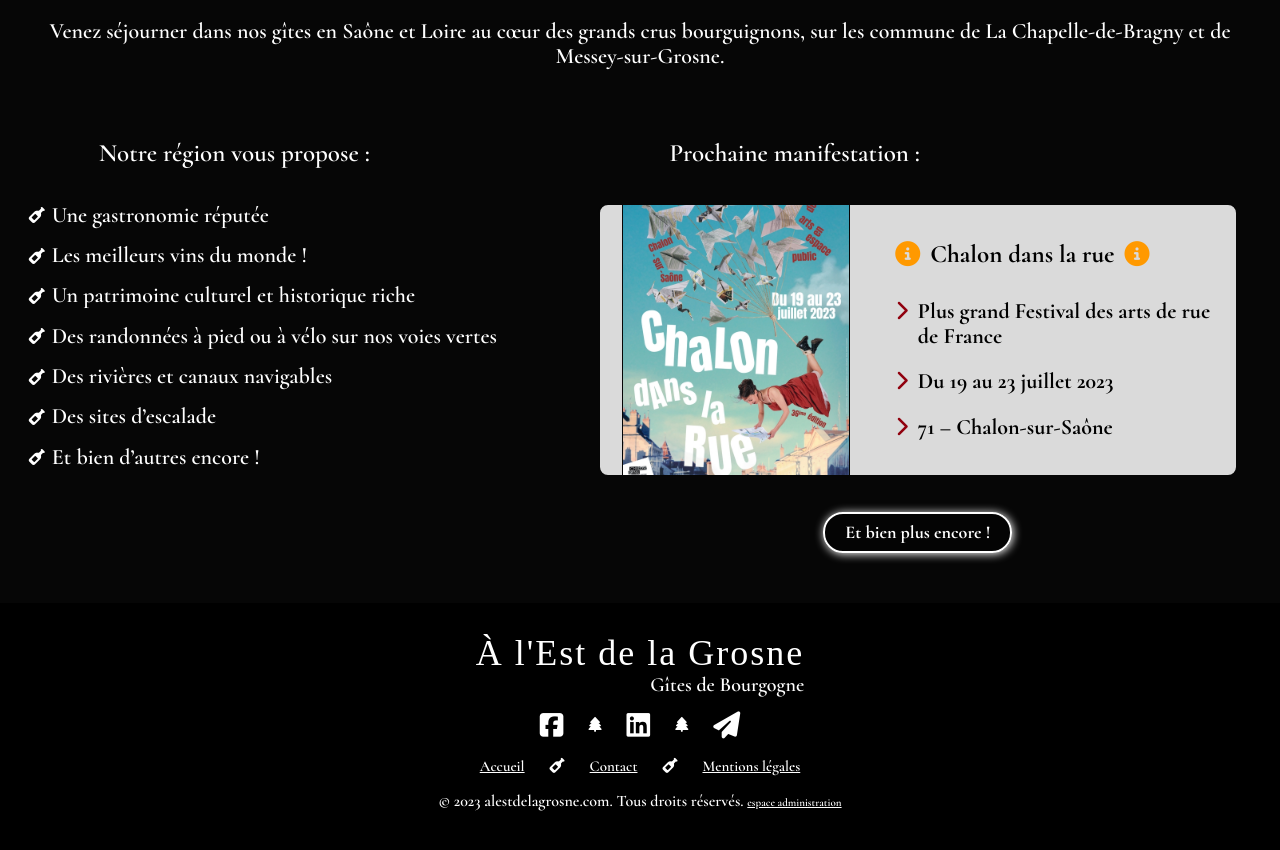
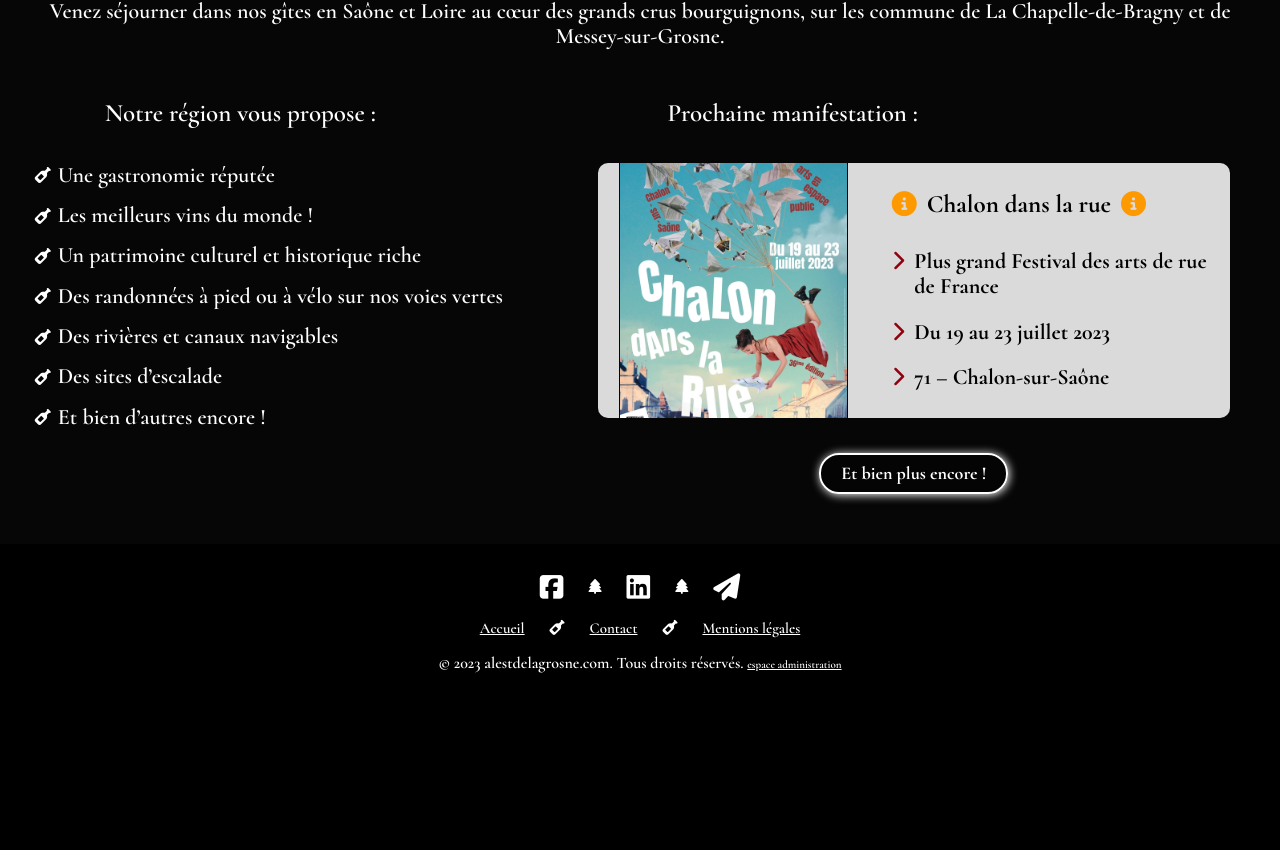
Before and after one commit to EryanGauvrit/alestdelagrosne, a React (Create React App) app: page / in a window 1280 px wide. Shown: the part 914-1764 px from the top of the page. After the commit the page ends 1706 px from the top, so only its background shows below. Built offline with nearby package versions, Linux system fonts and the light colour scheme; a web font is replaced by a local one.

Commit message:
fix style

```diff
--- a/src/components/Footer/index.jsx
+++ b/src/components/Footer/index.jsx
@@ -4,7 +4,7 @@ import { Link } from "react-router-dom";
 function Footer({ currentPage }) {
     return (
         <footer className={currentPage === '/location' ? "footer-location" : ""}>
-            <div className="title-footer">
+            <div className="title-footer" style={currentPage === '/' ? { display: 'none' } : {}}>
                 <h2>À l'Est de la Grosne</h2>
                 <h3>Gîtes de Bourgogne</h3>
             </div>
--- a/src/components/FullScreenGallery/index.jsx
+++ b/src/components/FullScreenGallery/index.jsx
@@ -20,8 +20,9 @@ function FullScreenGallery({ locationsDatas, picturesDatas }) {
             const delta = event.deltaY;
             const windowHeight = window.innerHeight;
             const scrollStep = windowHeight * 1.2;
+            const documentHeight = document.documentElement.scrollHeight;
 
-            if (delta > 0 && window.innerHeight + window.scrollY >= document.body.offsetHeight - scrollStep) {
+            if (delta > 0 && window.innerHeight + window.scrollY >= documentHeight - scrollStep) {
                 // Faire défiler vers le bas de 100vh
                 window.scrollTo({ top: windowHeight, behavior: 'smooth' });
                 event.preventDefault(); // Empêche le défilement par défaut de la page
--- a/src/components/NextEvent/_nextEvent.scss
+++ b/src/components/NextEvent/_nextEvent.scss
@@ -15,9 +15,8 @@
         align-items: center;
         background-color: rgba($color: $color-two, $alpha: .85);
         color: $color-one;
-        height: 270px;
+        height: 255px;
         overflow: hidden;
-        border: solid 2px $color-three;
         border-radius: 10px;
         & img {
             height: 220px;
--- a/src/pages/Home/_home.scss
+++ b/src/pages/Home/_home.scss
@@ -6,7 +6,7 @@
         width: 80%;
         margin: auto;
         margin-top: -100px;
-        margin-bottom: 100px;
+        margin-bottom: 70px;
         & h3 {
             font-style: italic;
             font-size: $h3SizesPhone;
@@ -14,7 +14,6 @@
         }
     }
     & .event {
-        margin-top: 50px;
         margin-bottom: 0;
         padding: 0 15px;
     }
@@ -23,7 +22,7 @@
 .home-description{
     display: flex;
     flex-direction: column;
-    gap: 50px;
+    gap: 15px;
     padding: 0 15px;
     & article {
         display: flex;
@@ -64,7 +63,7 @@
     .main-home{
         display: flex;
         flex-wrap: wrap;
-        gap: 20px;
+        gap: 10px;
         .title-home {
             margin: auto;
             bottom: 100px;
@@ -88,7 +87,7 @@
         flex-wrap: wrap;
         justify-content: space-around;
         align-items: flex-start;
-        gap: 70px;
+        gap: 50px;
         & article {
             gap: 35px;
             & h3 {
--- a/src/pages/Prices/_prices.scss
+++ b/src/pages/Prices/_prices.scss
@@ -85,12 +85,14 @@
 
 @media (min-width: $phoneScreenSize) {
     .prices-main {
-        gap: 70px;
+        gap: 50px;
         margin-bottom: 0;
         font-size: $pSizesDesktop;
         & h1 {
             font-size: 35px;
         }
+        .location-select{
+            max-width: none;
             .locations{
                 flex-direction: row;
                 flex-wrap: wrap;
@@ -121,6 +123,7 @@
                     }
                 }
                 & .activeLocationDetails {
+                    width: auto;
                     & .locationDetails{
                         gap: 30px;
                         & .prices-bloc {
@@ -133,3 +136,4 @@
             }
         }
     }
+}
```
Lines whose indentation alone changed are shown as unchanged.
